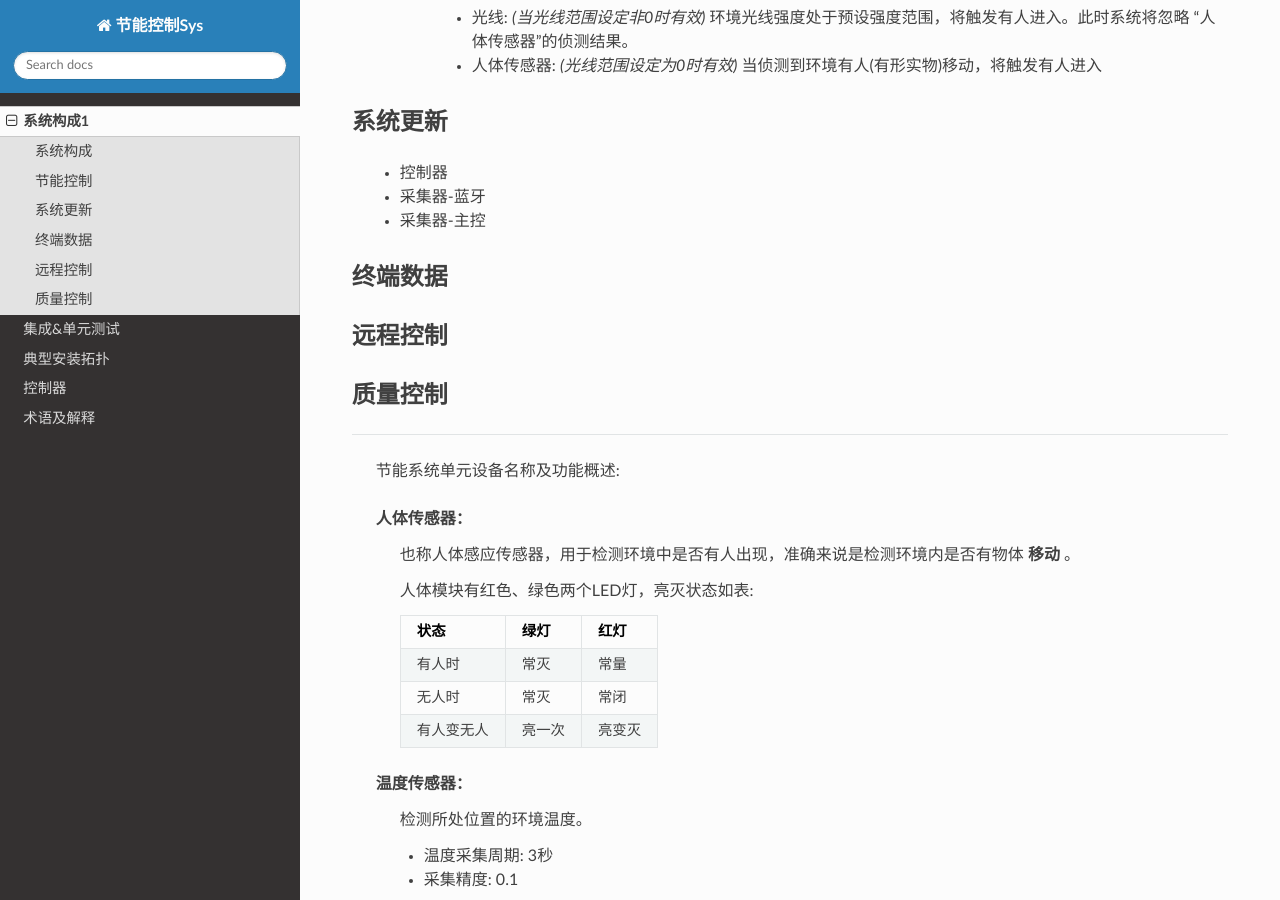
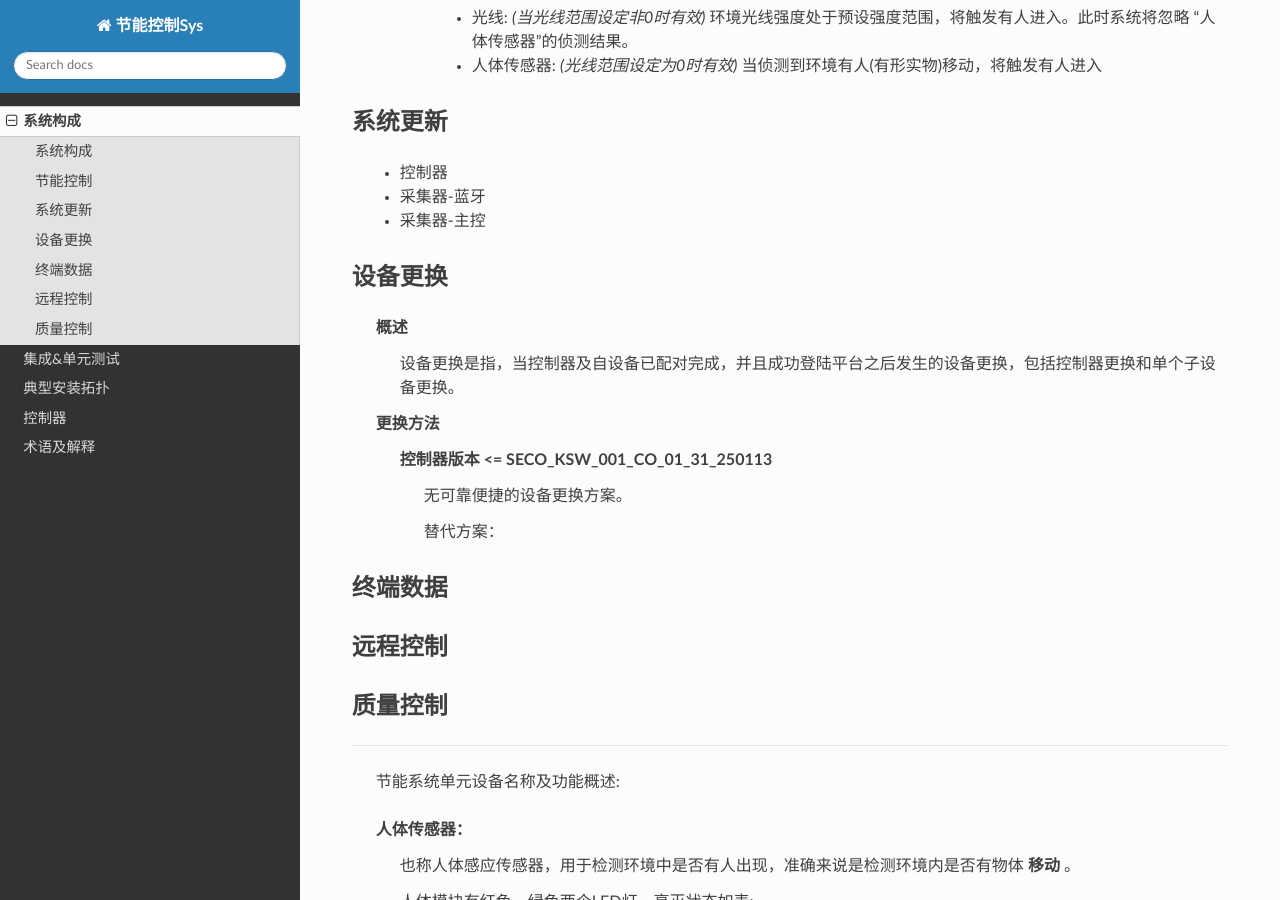
Before and after one commit to Muatrack/ControllerDocs, a Sphinx documentation site: the page built from docs/source/docs/about.rst, in a window 1280 px wide and 900 px high, scrolled down 952 px. Built offline with Sphinx 7.4.7 and the Read the Docs theme 3.1.0, drawn with Linux system fonts in a browser that asks for light colours.

Commit message:
更新文档

```diff
--- a/docs/source/docs/about.rst
+++ b/docs/source/docs/about.rst
@@ -1,4 +1,4 @@
-系统构成1
+系统构成
 ----------
 
     节能控制系统旨在通过对电器设备的运行状态数据收集并加以处理，参照用户设定的多维度因素阈值对电器设备发出控制，如对于空调设备可控制其开机(携带温度)、关机等。以最终实现用户节能需求。
@@ -39,6 +39,19 @@
     * 控制器
     * 采集器-蓝牙
     * 采集器-主控
+
+设备更换
++++++++++
+
+    概述
+        设备更换是指，当控制器及自设备已配对完成，并且成功登陆平台之后发生的设备更换，包括控制器更换和单个子设备更换。
+
+    更换方法
+        控制器版本 <= SECO_KSW_001_CO_01_31_250113
+            无可靠便捷的设备更换方案。
+
+            替代方案：
+
 
 终端数据
 ++++++++
--- a/docs/source/docs/controller/index.rst
+++ b/docs/source/docs/controller/index.rst
@@ -10,6 +10,7 @@
         functions/powersave.rst
         functions/restore-factory.rst
         functions/slave-backup.rst
+        functions/replacement.rst
         functions/visibility.rst
 
 APIs
```
Also changed, not shown: docs/source/docs/controller/functions/replacement.rst (added, +16 -0 lines).
